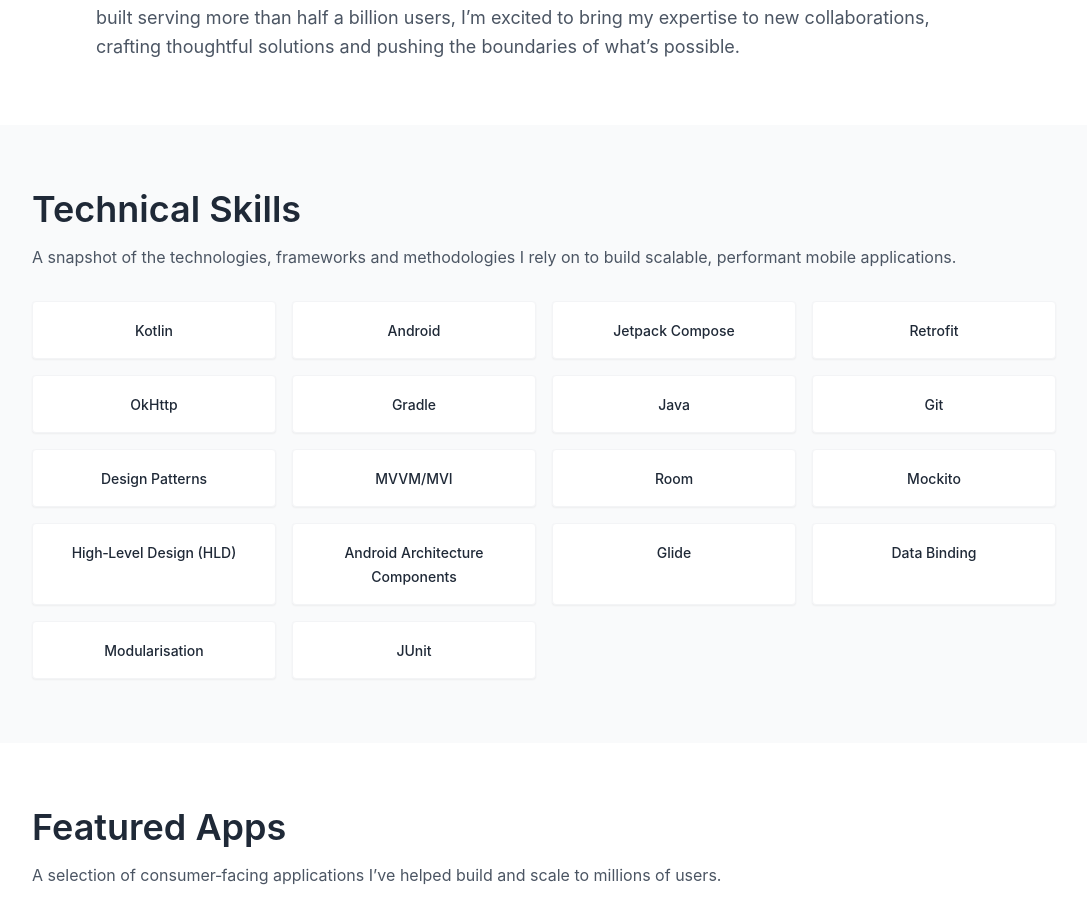
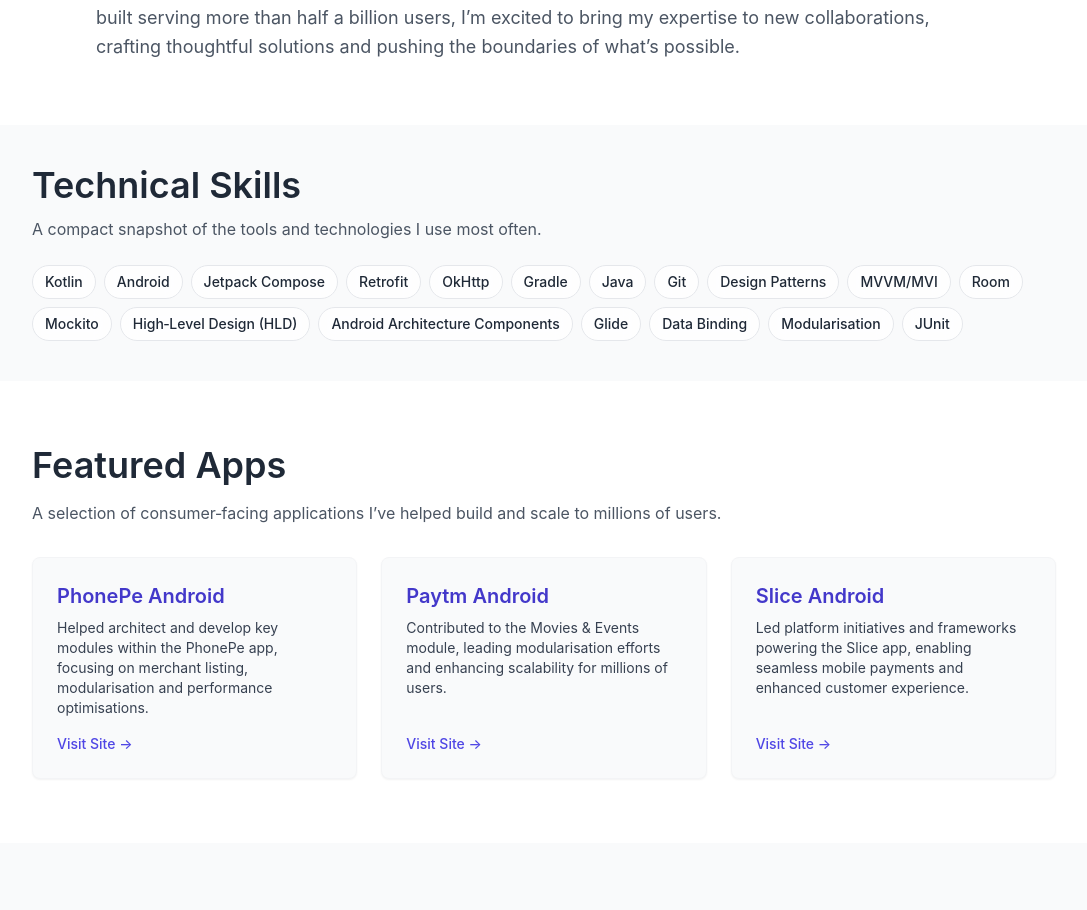
Before and after one commit to ishanshauryajaiswal/shaurya-portfolio, a Next.js app: page / in a window 1280 px wide. Shown: the part 1106-2016 px from the top of the page, without its empty margins (96-1183 px from the left). Built offline with nearby package versions, Linux system fonts and the light colour scheme.

Commit message:
refactor(Skills): compact pill layout with subtle motion and reduced spacing

```diff
--- a/components/Skills.js
+++ b/components/Skills.js
@@ -26,41 +26,50 @@
     'JUnit'
   ];
   return (
-    <section id="skills" className="py-16 bg-gray-50 dark:bg-[#0b1020] px-4">
+    <section id="skills" className="py-10 bg-gray-50 dark:bg-[#0b1020] px-4">
       <div className="max-w-5xl mx-auto">
           <motion.h2
-            initial={{ opacity: 0, y: 20 }}
+            initial={{ opacity: 0, y: 12 }}
             whileInView={{ opacity: 1, y: 0 }}
-            transition={{ duration: 0.5 }}
+            transition={{ duration: 0.4 }}
             viewport={{ once: true }}
-            className="text-3xl md:text-4xl font-semibold text-gray-800 dark:text-white mb-4"
+            className="text-3xl md:text-4xl font-semibold text-gray-800 dark:text-white mb-3"
           >
             Technical Skills
           </motion.h2>
           <motion.p
-            initial={{ opacity: 0, y: 20 }}
+            initial={{ opacity: 0, y: 12 }}
             whileInView={{ opacity: 1, y: 0 }}
-            transition={{ duration: 0.5, delay: 0.1 }}
+            transition={{ duration: 0.4, delay: 0.05 }}
             viewport={{ once: true }}
-            className="mb-8 text-gray-600 dark:text-gray-300"
+            className="mb-6 text-gray-600 dark:text-gray-300"
           >
-            A snapshot of the technologies, frameworks and methodologies I rely on
-            to build scalable, performant mobile applications.
+            A compact snapshot of the tools and technologies I use most often.
           </motion.p>
-          <div className="grid grid-cols-2 sm:grid-cols-3 md:grid-cols-4 gap-4">
-            {skills.map((skill, idx) => (
-              <motion.div
+
+          <motion.div
+            initial="hidden"
+            whileInView="visible"
+            viewport={{ once: true, margin: '-50px' }}
+            variants={{
+              hidden: {},
+              visible: { transition: { staggerChildren: 0.04 } },
+            }}
+            className="flex flex-wrap gap-2"
+          >
+            {skills.map((skill) => (
+              <motion.span
                 key={skill}
-                initial={{ opacity: 0, y: 10 }}
-                whileInView={{ opacity: 1, y: 0 }}
-                transition={{ duration: 0.4, delay: idx * 0.05 }}
-                viewport={{ once: true }}
-                className="p-4 rounded shadow-sm hover:shadow-md transition-shadow text-center bg-white dark:bg-white/5 backdrop-blur border border-gray-100 dark:border-white/10"
+                variants={{
+                  hidden: { opacity: 0, y: 6 },
+                  visible: { opacity: 1, y: 0 },
+                }}
+                className="inline-flex items-center px-3 py-1.5 rounded-full text-sm font-medium text-gray-800 dark:text-gray-200 bg-white/80 dark:bg-white/5 border border-gray-200 dark:border-white/10 backdrop-blur hover:border-primary-300 dark:hover:border-neon-600/50 hover:shadow-sm transition"
               >
-                <span className="text-sm font-medium text-gray-800 dark:text-gray-200">{skill}</span>
-              </motion.div>
+                {skill}
+              </motion.span>
             ))}
-          </div>
+          </motion.div>
       </div>
     </section>
   );
```
